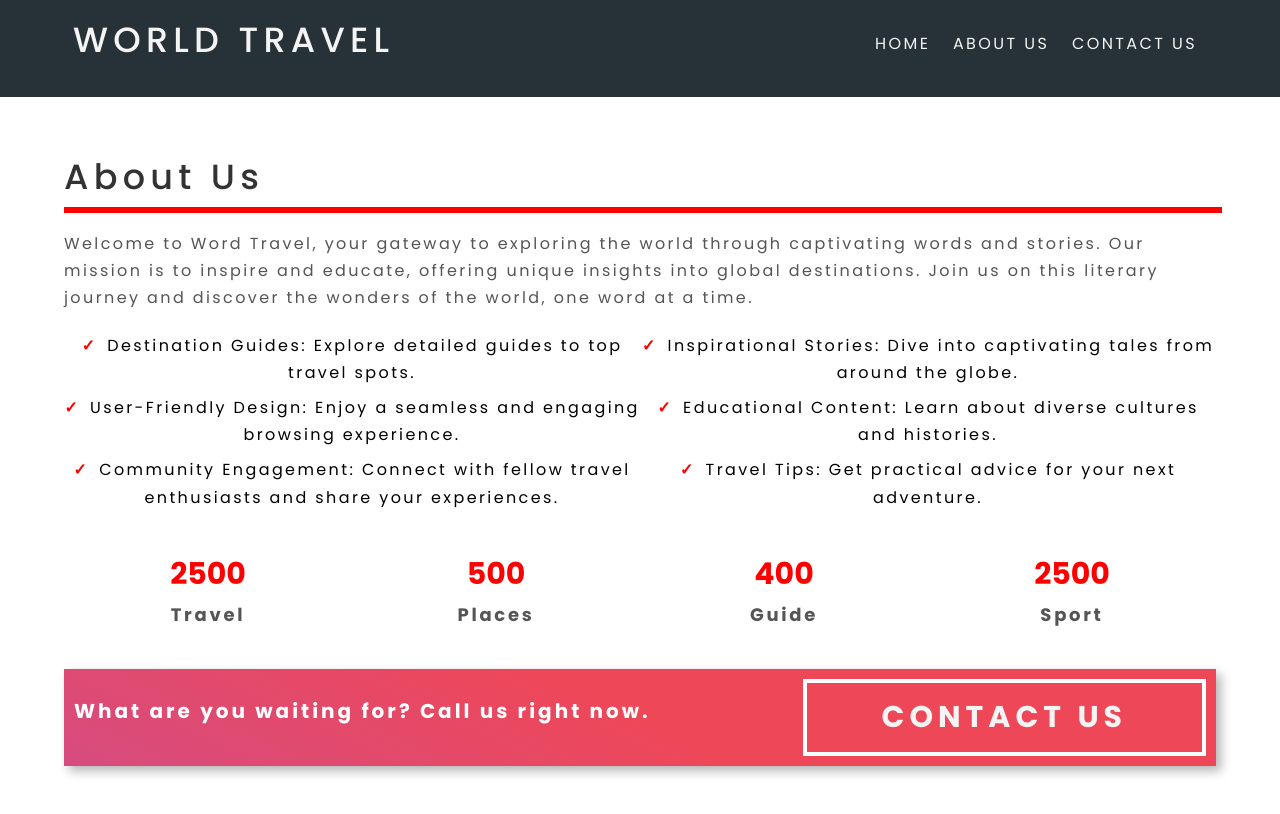
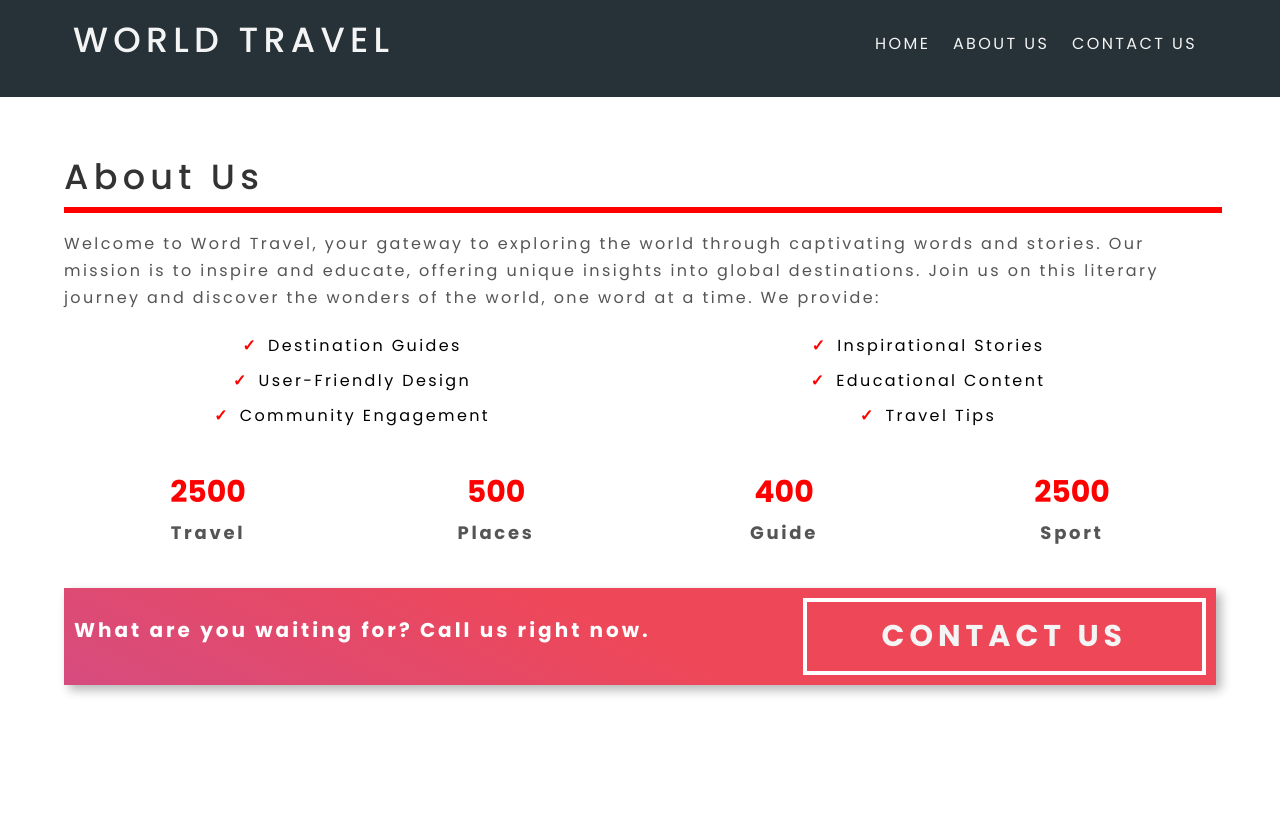
Before and after one commit to aryadeeppradhan/Travel-Website, a plain HTML site: page about.html in a window 1280 px wide. Drawn offline with Linux system fonts and the light colour scheme.

Commit message:
Updated About Us

```diff
--- a/about.html
+++ b/about.html
@@ -21,20 +21,20 @@
     <section class="about">
         <div class="container"><!--should be written inside about not outside-->
             <h2 class="lg-heading text-black about-heading">About Us</h2>
-        <p class="text-gray">Welcome to Word Travel, your gateway to exploring the world through captivating words and stories. Our mission is to inspire and educate, offering unique insights into global destinations. Join us on this literary journey and discover the wonders of the world, one word at a time.</p>
+        <p class="text-gray">Welcome to Word Travel, your gateway to exploring the world through captivating words and stories. Our mission is to inspire and educate, offering unique insights into global destinations. Join us on this literary journey and discover the wonders of the world, one word at a time. We provide:</p>
         <div class="about-wrapper">
             <div class="left">
                 <ul>
-                    <li>Inspirational Stories: Dive into captivating tales from around the globe.</li>
-                    <li>Educational Content: Learn about diverse cultures and histories.</li>
-                    <li>Travel Tips: Get practical advice for your next adventure.</li>
+                    <li>Inspirational Stories</li>
+                    <li>Educational Content</li>
+                    <li>Travel Tips</li>
                 </ul>
             </div>
             <div class="right">
                 <ul>
-                <li>Destination Guides: Explore detailed guides to top travel spots.</li>
-                <li>User-Friendly Design: Enjoy a seamless and engaging browsing experience.</li>
-                <li>Community Engagement: Connect with fellow travel enthusiasts and share your experiences.</li>
+                <li>Destination Guides</li>
+                <li>User-Friendly Design</li>
+                <li>Community Engagement</li>
             </ul></div>
         </div>
 
```
